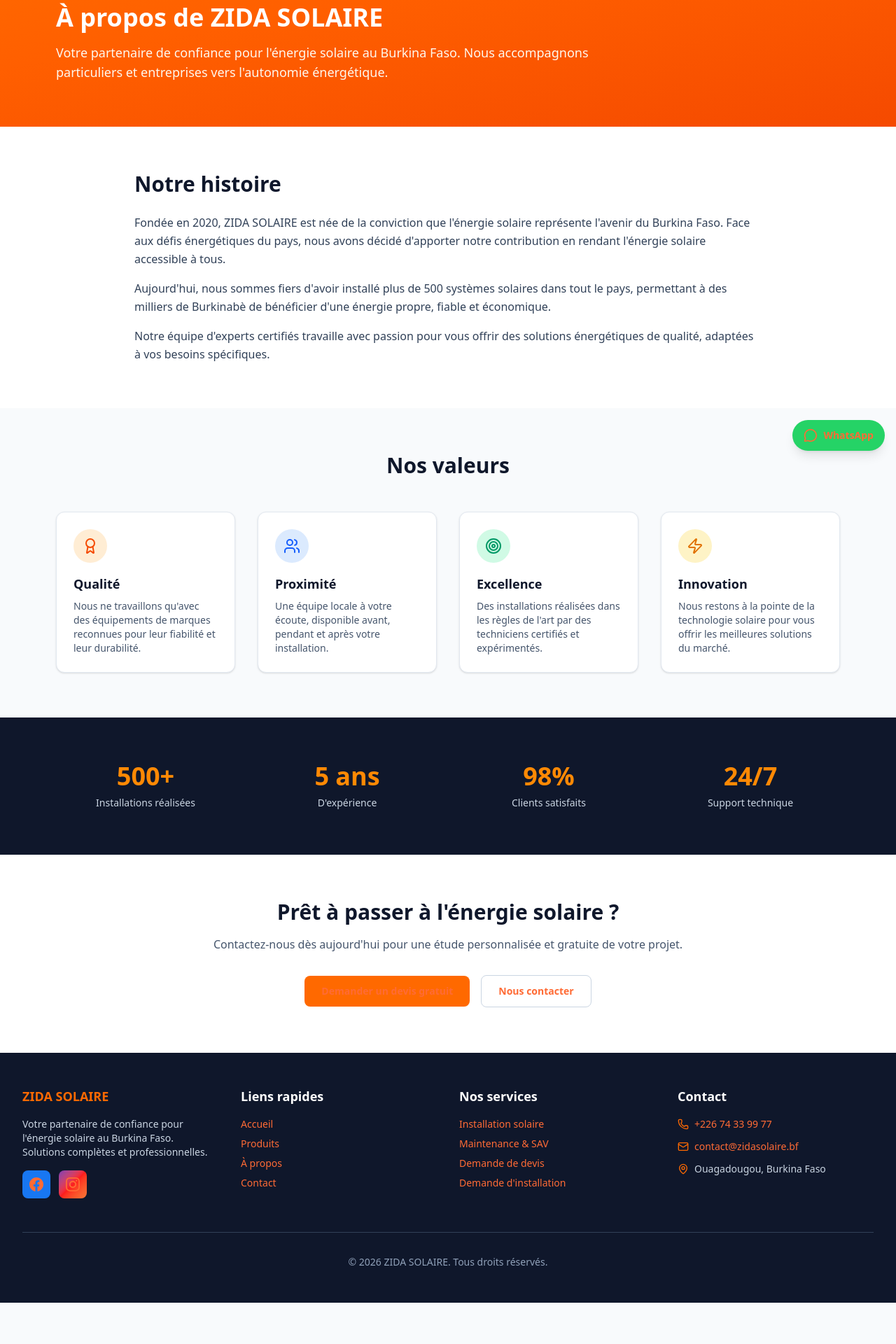
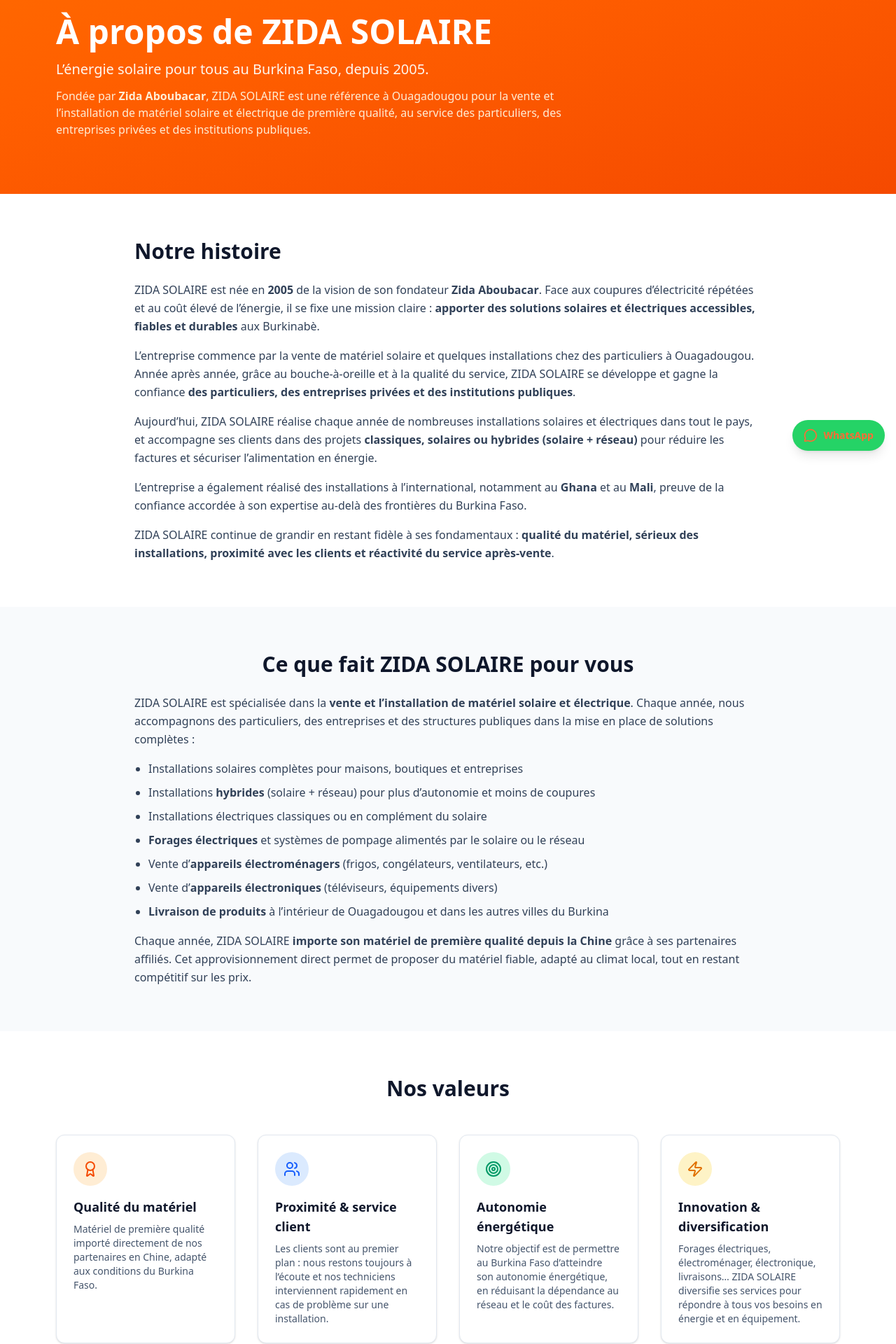
Before and after one commit to SouliMathieu/Site-de-l-entreprise-Zida-Solaire-Au-BurKina, a Next.js app: page /a-propos in a window 1280 px wide. Shown: the part 140-2060 px from the top of the page at 70% size. Before the commit the page ends 2001 px from the top, so only its background shows below. Built offline with nearby package versions, Linux system fonts and the light colour scheme.

Commit message:
feat: amélioration pages À propos et Contact avec nouveau design

```diff
--- a/app/a-propos/page.tsx
+++ b/app/a-propos/page.tsx
@@ -1,4 +1,5 @@
 // app/a-propos/page.tsx
+
 import { Header } from "@/components/layout/Header";
 import { Footer } from "@/components/layout/Footer";
 import { WhatsAppButton } from "@/components/common/WhatsAppButton";
@@ -7,175 +8,307 @@
 export const metadata = {
   title: "À propos | ZIDA SOLAIRE",
   description:
-    "Découvrez ZIDA SOLAIRE, votre partenaire de confiance pour l'énergie solaire au Burkina Faso.",
+    "Depuis 2005, ZIDA SOLAIRE accompagne les particuliers et les entreprises vers l’autonomie énergétique au Burkina Faso.",
 };
 
 export default function AboutPage() {
   return (
-    <div className="flex min-h-screen flex-col">
+    <div className="flex min-h-screen flex-col bg-slate-50">
       <Header />
 
       <main className="flex-1">
-        {/* Hero Section */}
-        <section className="bg-gradient-to-br from-orange-500 to-orange-600 text-white py-16">
+        {/* HERO */}
+        <section className="bg-gradient-to-br from-orange-500 to-orange-600 text-white py-16 md:py-20">
           <div className="container-zida">
             <div className="max-w-3xl">
-              <h1 className="text-4xl font-bold mb-4">À propos de ZIDA SOLAIRE</h1>
-              <p className="text-lg text-orange-50">
-                Votre partenaire de confiance pour l'énergie solaire au Burkina
-                Faso. Nous accompagnons particuliers et entreprises vers
-                l'autonomie énergétique.
+              <h1 className="text-4xl md:text-5xl font-bold mb-4">
+                À propos de ZIDA SOLAIRE
+              </h1>
+              <p className="text-lg md:text-xl text-orange-50 mb-3">
+                L’énergie solaire pour tous au Burkina Faso, depuis 2005.
+              </p>
+              <p className="text-sm md:text-base text-orange-100">
+                Fondée par <span className="font-semibold">Zida Aboubacar</span>,
+                ZIDA SOLAIRE est une référence à Ouagadougou pour la vente et
+                l’installation de matériel solaire et électrique de première
+                qualité, au service des particuliers, des entreprises privées et
+                des institutions publiques.
               </p>
             </div>
           </div>
         </section>
 
-        {/* Notre Histoire */}
+        {/* NOTRE HISTOIRE */}
         <section className="py-16 bg-white">
           <div className="container-zida">
             <div className="max-w-4xl mx-auto">
               <h2 className="text-3xl font-bold text-slate-900 mb-6">
                 Notre histoire
               </h2>
-              <div className="prose prose-slate max-w-none">
-                <p className="text-slate-700 leading-relaxed mb-4">
-                  Fondée en 2020, ZIDA SOLAIRE est née de la conviction que
-                  l'énergie solaire représente l'avenir du Burkina Faso. Face aux
-                  défis énergétiques du pays, nous avons décidé d'apporter notre
-                  contribution en rendant l'énergie solaire accessible à tous.
+
+              <p className="text-slate-700 leading-relaxed mb-4">
+                ZIDA SOLAIRE est née en <span className="font-semibold">2005</span>{" "}
+                de la vision de son fondateur{" "}
+                <span className="font-semibold">Zida Aboubacar</span>. Face aux
+                coupures d’électricité répétées et au coût élevé de l’énergie, il
+                se fixe une mission claire&nbsp;:{" "}
+                <span className="font-semibold">
+                  apporter des solutions solaires et électriques accessibles,
+                  fiables et durables
+                </span>{" "}
+                aux Burkinabè.
+              </p>
+
+              <p className="text-slate-700 leading-relaxed mb-4">
+                L’entreprise commence par la vente de matériel solaire et quelques
+                installations chez des particuliers à Ouagadougou. Année après
+                année, grâce au bouche‑à‑oreille et à la qualité du service, ZIDA
+                SOLAIRE se développe et gagne la confiance{" "}
+                <span className="font-semibold">
+                  des particuliers, des entreprises privées et des institutions
+                  publiques
+                </span>
+                .
+              </p>
+
+              <p className="text-slate-700 leading-relaxed mb-4">
+                Aujourd’hui, ZIDA SOLAIRE réalise chaque année de nombreuses
+                installations solaires et électriques dans tout le pays, et
+                accompagne ses clients dans des projets{" "}
+                <span className="font-semibold">
+                  classiques, solaires ou hybrides (solaire + réseau)
+                </span>{" "}
+                pour réduire les factures et sécuriser l’alimentation en énergie.
+              </p>
+
+              <p className="text-slate-700 leading-relaxed mb-4">
+                L’entreprise a également réalisé des installations à
+                l’international, notamment au{" "}
+                <span className="font-semibold">Ghana</span> et au{" "}
+                <span className="font-semibold">Mali</span>, preuve de la
+                confiance accordée à son expertise au‑delà des frontières du
+                Burkina Faso.
+              </p>
+
+              <p className="text-slate-700 leading-relaxed">
+                ZIDA SOLAIRE continue de grandir en restant fidèle à ses
+                fondamentaux&nbsp;:{" "}
+                <span className="font-semibold">
+                  qualité du matériel, sérieux des installations, proximité avec
+                  les clients et réactivité du service après‑vente
+                </span>
+                .
+              </p>
+            </div>
+          </div>
+        </section>
+
+        {/* CE QUE NOUS FAISONS */}
+        <section className="py-16 bg-slate-50">
+          <div className="container-zida">
+            <h2 className="text-3xl font-bold text-slate-900 mb-6 text-center">
+              Ce que fait ZIDA SOLAIRE pour vous
+            </h2>
+
+            <div className="max-w-4xl mx-auto text-slate-700 leading-relaxed">
+              <p className="mb-4">
+                ZIDA SOLAIRE est spécialisée dans la{" "}
+                <span className="font-semibold">
+                  vente et l’installation de matériel solaire et électrique
+                </span>
+                . Chaque année, nous accompagnons des particuliers, des
+                entreprises et des structures publiques dans la mise en place de
+                solutions complètes&nbsp;:
+              </p>
+
+              <ul className="list-disc pl-5 space-y-2 mb-4">
+                <li>
+                  Installations solaires complètes pour maisons, boutiques et
+                  entreprises
+                </li>
+                <li>
+                  Installations{" "}
+                  <span className="font-semibold">hybrides</span> (solaire + réseau)
+                  pour plus d’autonomie et moins de coupures
+                </li>
+                <li>
+                  Installations électriques classiques ou en complément du solaire
+                </li>
+                <li>
+                  <span className="font-semibold">Forages électriques</span> et
+                  systèmes de pompage alimentés par le solaire ou le réseau
+                </li>
+                <li>
+                  Vente d’
+                  <span className="font-semibold">appareils électroménagers</span>{" "}
+                  (frigos, congélateurs, ventilateurs, etc.)
+                </li>
+                <li>
+                  Vente d’
+                  <span className="font-semibold">appareils électroniques</span>{" "}
+                  (téléviseurs, équipements divers)
+                </li>
+                <li>
+                  <span className="font-semibold">Livraison de produits</span> à
+                  l’intérieur de Ouagadougou et dans les autres villes du Burkina
+                </li>
+              </ul>
+
+              <p>
+                Chaque année, ZIDA SOLAIRE{" "}
+                <span className="font-semibold">
+                  importe son matériel de première qualité depuis la Chine
+                </span>{" "}
+                grâce à ses partenaires affiliés. Cet approvisionnement direct
+                permet de proposer du matériel fiable, adapté au climat local, tout
+                en restant compétitif sur les prix.
+              </p>
+            </div>
+          </div>
+        </section>
+
+        {/* VALEURS */}
+        <section className="py-16 bg-white">
+          <div className="container-zida">
+            <h2 className="text-3xl font-bold text-slate-900 mb-12 text-center">
+              Nos valeurs
+            </h2>
+
+            <div className="grid gap-8 md:grid-cols-2 lg:grid-cols-4">
+              {/* Qualité */}
+              <div className="bg-white rounded-xl p-6 shadow-sm border border-slate-200">
+                <div className="w-12 h-12 rounded-full bg-orange-100 flex items-center justify-center mb-4">
+                  <Award className="h-6 w-6 text-orange-600" />
+                </div>
+                <h3 className="text-lg font-semibold text-slate-900 mb-2">
+                  Qualité du matériel
+                </h3>
+                <p className="text-sm text-slate-600">
+                  Matériel de première qualité importé directement de nos
+                  partenaires en Chine, adapté aux conditions du Burkina Faso.
                 </p>
-                <p className="text-slate-700 leading-relaxed mb-4">
-                  Aujourd'hui, nous sommes fiers d'avoir installé plus de 500
-                  systèmes solaires dans tout le pays, permettant à des milliers
-                  de Burkinabè de bénéficier d'une énergie propre, fiable et
-                  économique.
+              </div>
+
+              {/* Proximité */}
+              <div className="bg-white rounded-xl p-6 shadow-sm border border-slate-200">
+                <div className="w-12 h-12 rounded-full bg-blue-100 flex items-center justify-center mb-4">
+                  <Users className="h-6 w-6 text-blue-600" />
+                </div>
+                <h3 className="text-lg font-semibold text-slate-900 mb-2">
+                  Proximité & service client
+                </h3>
+                <p className="text-sm text-slate-600">
+                  Les clients sont au premier plan&nbsp;: nous restons toujours à
+                  l’écoute et nos techniciens interviennent rapidement en cas de
+                  problème sur une installation.
                 </p>
-                <p className="text-slate-700 leading-relaxed">
-                  Notre équipe d'experts certifiés travaille avec passion pour
-                  vous offrir des solutions énergétiques de qualité, adaptées à
-                  vos besoins spécifiques.
+              </div>
+
+              {/* Autonomie */}
+              <div className="bg-white rounded-xl p-6 shadow-sm border border-slate-200">
+                <div className="w-12 h-12 rounded-full bg-emerald-100 flex items-center justify-center mb-4">
+                  <Target className="h-6 w-6 text-emerald-600" />
+                </div>
+                <h3 className="text-lg font-semibold text-slate-900 mb-2">
+                  Autonomie énergétique
+                </h3>
+                <p className="text-sm text-slate-600">
+                  Notre objectif est de permettre au Burkina Faso d’atteindre son
+                  autonomie énergétique, en réduisant la dépendance au réseau et
+                  le coût des factures.
+                </p>
+              </div>
+
+              {/* Innovation */}
+              <div className="bg-white rounded-xl p-6 shadow-sm border border-slate-200">
+                <div className="w-12 h-12 rounded-full bg-amber-100 flex items-center justify-center mb-4">
+                  <Zap className="h-6 w-6 text-amber-600" />
+                </div>
+                <h3 className="text-lg font-semibold text-slate-900 mb-2">
+                  Innovation & diversification
+                </h3>
+                <p className="text-sm text-slate-600">
+                  Forages électriques, électroménager, électronique, livraisons…
+                  ZIDA SOLAIRE diversifie ses services pour répondre à tous vos
+                  besoins en énergie et en équipement.
                 </p>
               </div>
             </div>
           </div>
         </section>
 
-        {/* Nos Valeurs */}
-        <section className="py-16 bg-slate-50">
+        {/* REPÈRES */}
+        <section className="py-16 bg-slate-900 text-white">
           <div className="container-zida">
-            <h2 className="text-3xl font-bold text-slate-900 mb-12 text-center">
-              Nos valeurs
+            <h2 className="text-3xl font-bold mb-10 text-center">
+              Quelques repères sur ZIDA SOLAIRE
             </h2>
-            <div className="grid gap-8 md:grid-cols-2 lg:grid-cols-4">
-              <div className="bg-white rounded-xl p-6 shadow-sm border border-slate-200">
-                <div className="w-12 h-12 rounded-full bg-orange-100 flex items-center justify-center mb-4">
-                  <Award className="h-6 w-6 text-orange-600" />
+
+            <div className="grid gap-8 md:grid-cols-4 text-center">
+              <div>
+                <div className="text-2xl font-bold text-orange-400 mb-2">
+                  Depuis 2005
                 </div>
-                <h3 className="text-lg font-semibold text-slate-900 mb-2">
-                  Qualité
-                </h3>
-                <p className="text-sm text-slate-600">
-                  Nous ne travaillons qu'avec des équipements de marques
-                  reconnues pour leur fiabilité et leur durabilité.
-                </p>
+                <div className="text-sm text-slate-300">
+                  Plus de 20 ans d’engagement pour l’énergie solaire au Burkina
+                  Faso.
+                </div>
               </div>
 
-              <div className="bg-white rounded-xl p-6 shadow-sm border border-slate-200">
-                <div className="w-12 h-12 rounded-full bg-blue-100 flex items-center justify-center mb-4">
-                  <Users className="h-6 w-6 text-blue-600" />
+              <div>
+                <div className="text-2xl font-bold text-orange-400 mb-2">
+                  2 sites
                 </div>
-                <h3 className="text-lg font-semibold text-slate-900 mb-2">
-                  Proximité
-                </h3>
-                <p className="text-sm text-slate-600">
-                  Une équipe locale à votre écoute, disponible avant, pendant et
-                  après votre installation.
-                </p>
+                <div className="text-sm text-slate-300">
+                  Deux points de vente à Ouagadougou&nbsp;: CISSIN et SAABA.
+                </div>
               </div>
 
-              <div className="bg-white rounded-xl p-6 shadow-sm border border-slate-200">
-                <div className="w-12 h-12 rounded-full bg-emerald-100 flex items-center justify-center mb-4">
-                  <Target className="h-6 w-6 text-emerald-600" />
+              <div>
+                <div className="text-2xl font-bold text-orange-400 mb-2">
+                  Burkina & voisins
                 </div>
-                <h3 className="text-lg font-semibold text-slate-900 mb-2">
-                  Excellence
-                </h3>
-                <p className="text-sm text-slate-600">
-                  Des installations réalisées dans les règles de l'art par des
-                  techniciens certifiés et expérimentés.
-                </p>
+                <div className="text-sm text-slate-300">
+                  Projets réalisés au Burkina Faso, au Ghana, au Mali et dans la
+                  sous‑région.
+                </div>
               </div>
 
-              <div className="bg-white rounded-xl p-6 shadow-sm border border-slate-200">
-                <div className="w-12 h-12 rounded-full bg-amber-100 flex items-center justify-center mb-4">
-                  <Zap className="h-6 w-6 text-amber-600" />
+              <div>
+                <div className="text-2xl font-bold text-orange-400 mb-2">
+                  Clients fidèles
                 </div>
-                <h3 className="text-lg font-semibold text-slate-900 mb-2">
-                  Innovation
-                </h3>
-                <p className="text-sm text-slate-600">
-                  Nous restons à la pointe de la technologie solaire pour vous
-                  offrir les meilleures solutions du marché.
-                </p>
+                <div className="text-sm text-slate-300">
+                  Particuliers, entreprises privées et structures publiques qui
+                  renouvellent leur confiance.
+                </div>
               </div>
             </div>
           </div>
         </section>
 
-        {/* Statistiques */}
-        <section className="py-16 bg-slate-900 text-white">
-          <div className="container-zida">
-            <div className="grid gap-8 md:grid-cols-4 text-center">
-              <div>
-                <div className="text-4xl font-bold text-orange-400 mb-2">
-                  500+
-                </div>
-                <div className="text-sm text-slate-300">
-                  Installations réalisées
-                </div>
-              </div>
-              <div>
-                <div className="text-4xl font-bold text-orange-400 mb-2">
-                  5 ans
-                </div>
-                <div className="text-sm text-slate-300">D'expérience</div>
-              </div>
-              <div>
-                <div className="text-4xl font-bold text-orange-400 mb-2">
-                  98%
-                </div>
-                <div className="text-sm text-slate-300">Clients satisfaits</div>
-              </div>
-              <div>
-                <div className="text-4xl font-bold text-orange-400 mb-2">
-                  24/7
-                </div>
-                <div className="text-sm text-slate-300">Support technique</div>
-              </div>
-            </div>
-          </div>
-        </section>
+        {/* CTA FINAL AVEC BOUTONS LISIBLES */}
+        <section className="py-16 bg-gradient-to-r from-sky-400 to-blue-500">
+          <div className="container-zida text-center">
+            <h2 className="text-3xl md:text-4xl font-bold text-white mb-4">
+              Prêt à passer à l’énergie solaire ?
+            </h2>
+            <p className="text-orange-100 mb-8 max-w-2xl mx-auto text-base md:text-lg">
+              Contactez ZIDA SOLAIRE dès aujourd’hui pour une étude personnalisée
+              et gratuite de votre projet solaire ou électrique. Ensemble,
+              construisons votre autonomie énergétique.
+            </p>
 
-        {/* CTA */}
-        <section className="py-16 bg-white">
-          <div className="container-zida text-center">
-            <h2 className="text-3xl font-bold text-slate-900 mb-4">
-              Prêt à passer à l'énergie solaire ?
-            </h2>
-            <p className="text-slate-600 mb-8 max-w-2xl mx-auto">
-              Contactez-nous dès aujourd'hui pour une étude personnalisée et
-              gratuite de votre projet.
-            </p>
-            <div className="flex items-center justify-center gap-4">
+            <div className="flex flex-col sm:flex-row items-center justify-center gap-4">
               <a
                 href="/devis"
-                className="inline-flex items-center justify-center rounded-lg bg-orange-500 px-6 py-3 text-sm font-semibold text-white hover:bg-orange-600"
+                className="inline-flex items-center justify-center rounded-lg bg-white px-6 py-3 text-sm font-semibold text-orange-600 hover:bg-orange-50 shadow-sm transition-colors"
               >
                 Demander un devis gratuit
               </a>
               <a
                 href="/contact"
-                className="inline-flex items-center justify-center rounded-lg border border-slate-300 bg-white px-6 py-3 text-sm font-semibold text-slate-700 hover:bg-slate-50"
+                className="inline-flex items-center justify-center rounded-lg border border-white/80 px-6 py-3 text-sm font-semibold text-white hover:bg-white/10 transition-colors"
               >
                 Nous contacter
               </a>
```
Also changed, not shown: app/contact/page.tsx (+5 -5 lines).
